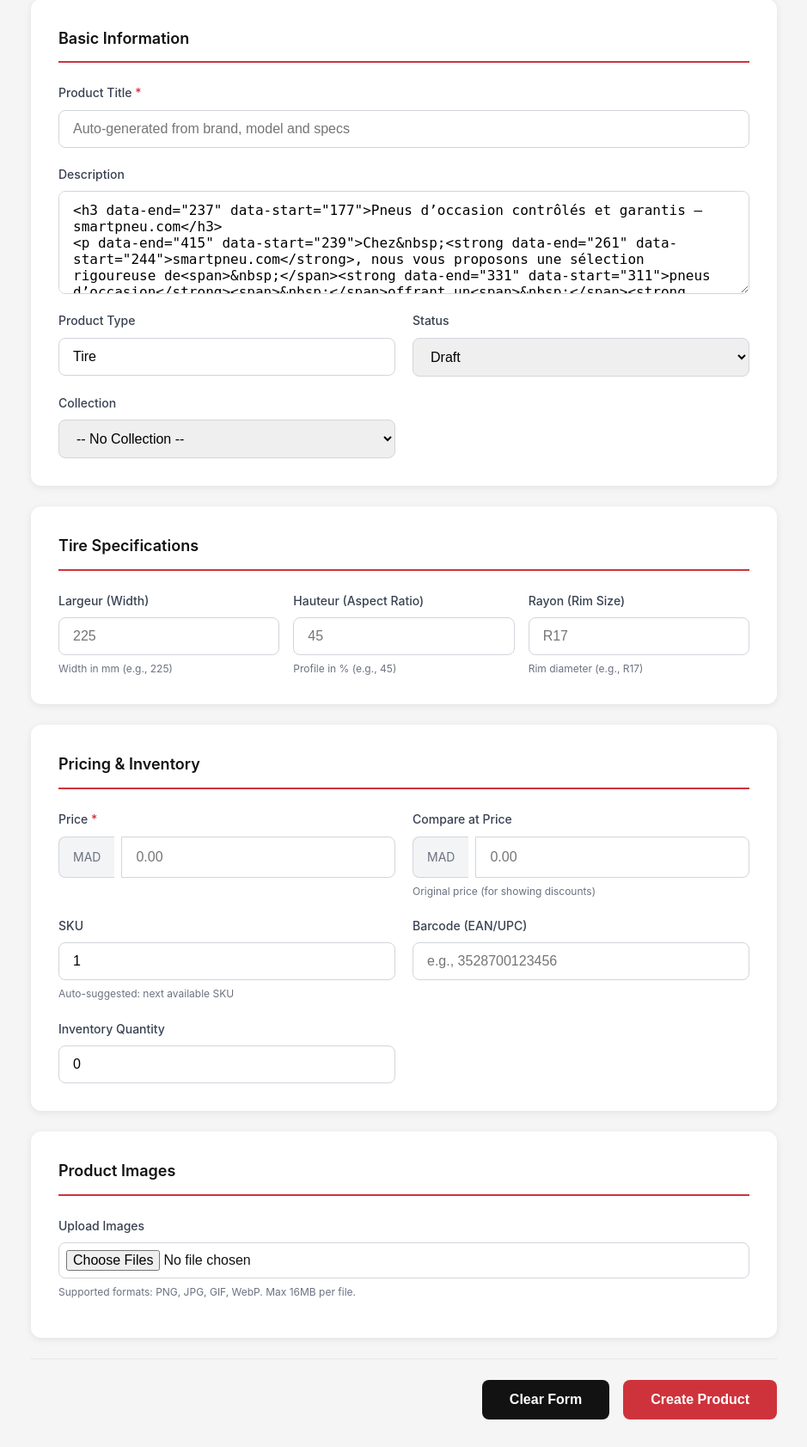
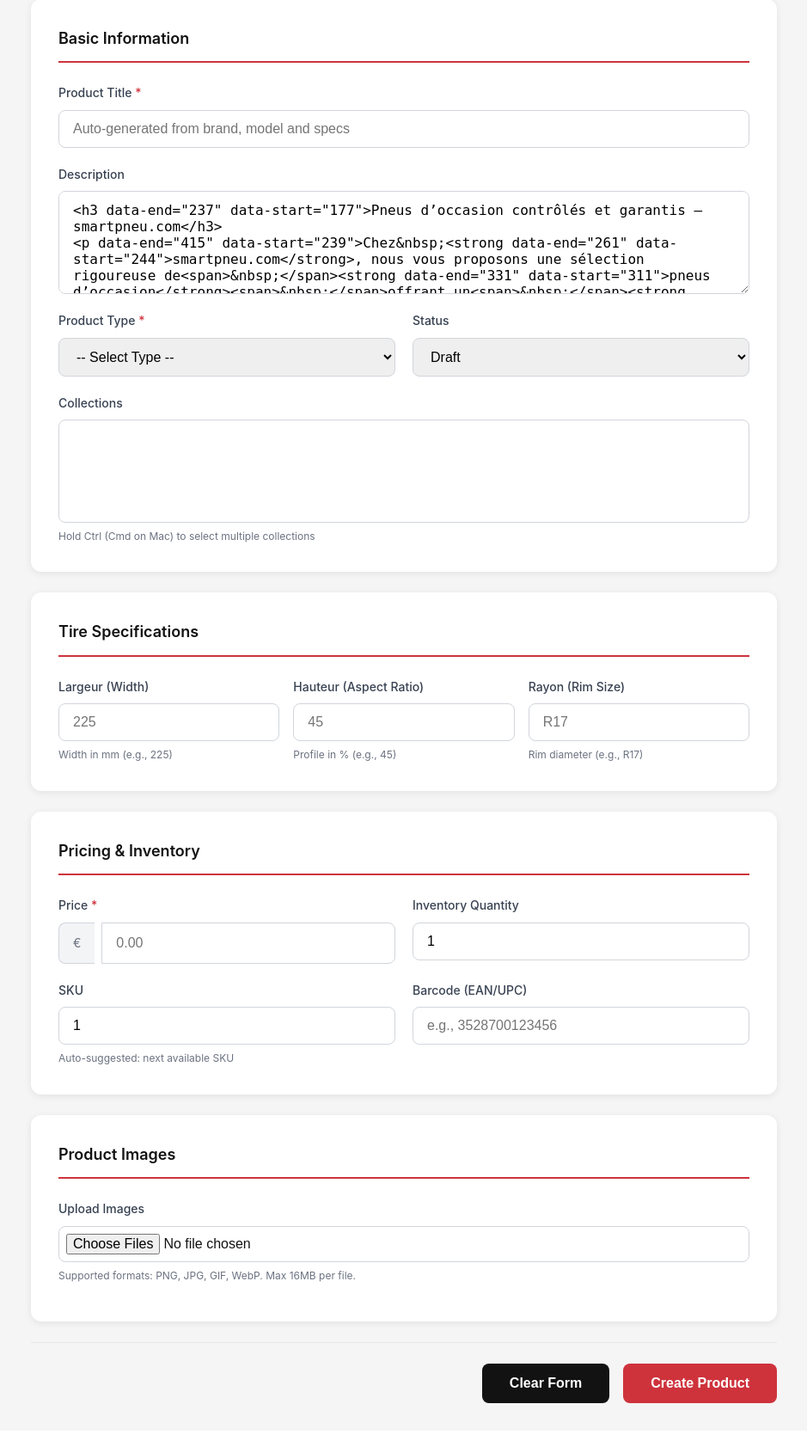
Before and after one commit to smartpneucontact-sketch/smartpneu-product-manager, a Flask app: page / in a window 1280 px wide. Shown: the part 334-2017 px from the top of the page at 86% size, without its empty margins (170-1109 px from the left). After the commit the page ends 1966 px from the top, so only its background shows below. Run offline with Flask 3, Linux system fonts and the light colour scheme; data that the repository does not hold is empty.

Commit message:
Update price to euro, product types, multiple collections

```diff
--- a/app.py
+++ b/app.py
@@ -141,16 +141,15 @@ def create_product(product_data, images=None):
             'title': product_data['title'],
             'body_html': product_data.get('description', ''),
             'vendor': product_data.get('vendor', ''),
-            'product_type': product_data.get('product_type', 'Tire'),
+            'product_type': product_data.get('product_type', 'Pneu d\'été'),
             'status': product_data.get('status', 'draft'),
             'variants': [
                 {
                     'price': product_data.get('price', '0.00'),
-                    'compare_at_price': product_data.get('compare_at_price') or None,
                     'sku': product_data.get('sku', ''),
                     'barcode': product_data.get('barcode', ''),
                     'inventory_management': 'shopify',
-                    'inventory_quantity': int(product_data.get('inventory_quantity', 0)),
+                    'inventory_quantity': int(product_data.get('inventory_quantity', 1)),
                     'requires_shipping': True
                 }
             ],
@@ -195,9 +194,12 @@ def create_product(product_data, images=None):
             for image_path in images:
                 upload_image_to_shopify(product_id, image_path)
 
-        # Add to collection if specified
-        if product_data.get('collection_id') and product_id:
-            add_to_collection(product_id, product_data['collection_id'])
+        # Add to collections if specified
+        collection_ids = product_data.get('collection_ids', [])
+        if collection_ids and product_id:
+            for collection_id in collection_ids:
+                if collection_id:
+                    add_to_collection(product_id, collection_id)
 
         return {'success': True, 'product': created_product}
     else:
@@ -241,16 +243,16 @@ def create_product_route():
             'title': request.form.get('title'),
             'description': request.form.get('description'),
             'price': request.form.get('price'),
-            'compare_at_price': request.form.get('compare_at_price'),
             'sku': request.form.get('sku'),
             'barcode': request.form.get('barcode'),
             'vendor': request.form.get('vendor'),
-            'product_type': request.form.get('product_type', 'Tire'),
-            'inventory_quantity': request.form.get('inventory_quantity', 0),
+            'model': request.form.get('model'),
+            'product_type': request.form.get('product_type', 'Pneu d\'été'),
+            'inventory_quantity': request.form.get('inventory_quantity', 1),
             'largeur': request.form.get('largeur'),
             'hauteur': request.form.get('hauteur'),
             'rayon': request.form.get('rayon'),
-            'collection_id': request.form.get('collection_id'),
+            'collection_ids': request.form.getlist('collection_ids'),
             'status': request.form.get('status', 'draft')
         }
 
--- a/templates/index.html
+++ b/templates/index.html
@@ -228,6 +228,10 @@
             border-radius: 0 8px 8px 0;
         }
 
+        .form-group select[multiple] {
+            min-height: 120px;
+        }
+
         .help-text {
             font-size: 0.75rem;
             color: #6b7280;
@@ -336,9 +340,13 @@
                     </div>
 
                     <div class="form-group">
-                        <label for="product_type">Product Type</label>
-                        <input type="text" id="product_type" name="product_type"
-                               value="Tire" placeholder="e.g., Tire">
+                        <label for="product_type">Product Type <span class="required">*</span></label>
+                        <select id="product_type" name="product_type" required>
+                            <option value="">-- Select Type --</option>
+                            <option value="Pneu d'été">Pneu d'été</option>
+                            <option value="Pneu hiver">Pneu hiver</option>
+                            <option value="Pneus 4 saisons">Pneus 4 saisons</option>
+                        </select>
                     </div>
 
                     <div class="form-group">
@@ -349,14 +357,14 @@
                         </select>
                     </div>
 
-                    <div class="form-group">
-                        <label for="collection_id">Collection</label>
-                        <select id="collection_id" name="collection_id">
-                            <option value="">-- No Collection --</option>
+                    <div class="form-group full-width">
+                        <label for="collection_ids">Collections</label>
+                        <select id="collection_ids" name="collection_ids" multiple>
                             {% for collection in collections %}
                                 <option value="{{ collection.id }}">{{ collection.title }}</option>
                             {% endfor %}
                         </select>
+                        <span class="help-text">Hold Ctrl (Cmd on Mac) to select multiple collections</span>
                     </div>
                 </div>
             </div>
@@ -395,20 +403,16 @@
                     <div class="form-group">
                         <label for="price">Price <span class="required">*</span></label>
                         <div class="input-group">
-                            <span class="input-prefix">MAD</span>
+                            <span class="input-prefix">€</span>
                             <input type="number" id="price" name="price" required
                                    step="0.01" min="0" placeholder="0.00">
                         </div>
                     </div>
 
                     <div class="form-group">
-                        <label for="compare_at_price">Compare at Price</label>
-                        <div class="input-group">
-                            <span class="input-prefix">MAD</span>
-                            <input type="number" id="compare_at_price" name="compare_at_price"
-                                   step="0.01" min="0" placeholder="0.00">
-                        </div>
-                        <span class="help-text">Original price (for showing discounts)</span>
+                        <label for="inventory_quantity">Inventory Quantity</label>
+                        <input type="number" id="inventory_quantity" name="inventory_quantity"
+                               value="1" min="0">
                     </div>
 
                     <div class="form-group">
@@ -422,12 +426,6 @@
                         <label for="barcode">Barcode (EAN/UPC)</label>
                         <input type="text" id="barcode" name="barcode"
                                placeholder="e.g., 3528700123456">
-                    </div>
-
-                    <div class="form-group">
-                        <label for="inventory_quantity">Inventory Quantity</label>
-                        <input type="number" id="inventory_quantity" name="inventory_quantity"
-                               value="0" min="0">
                     </div>
                 </div>
             </div>
```
